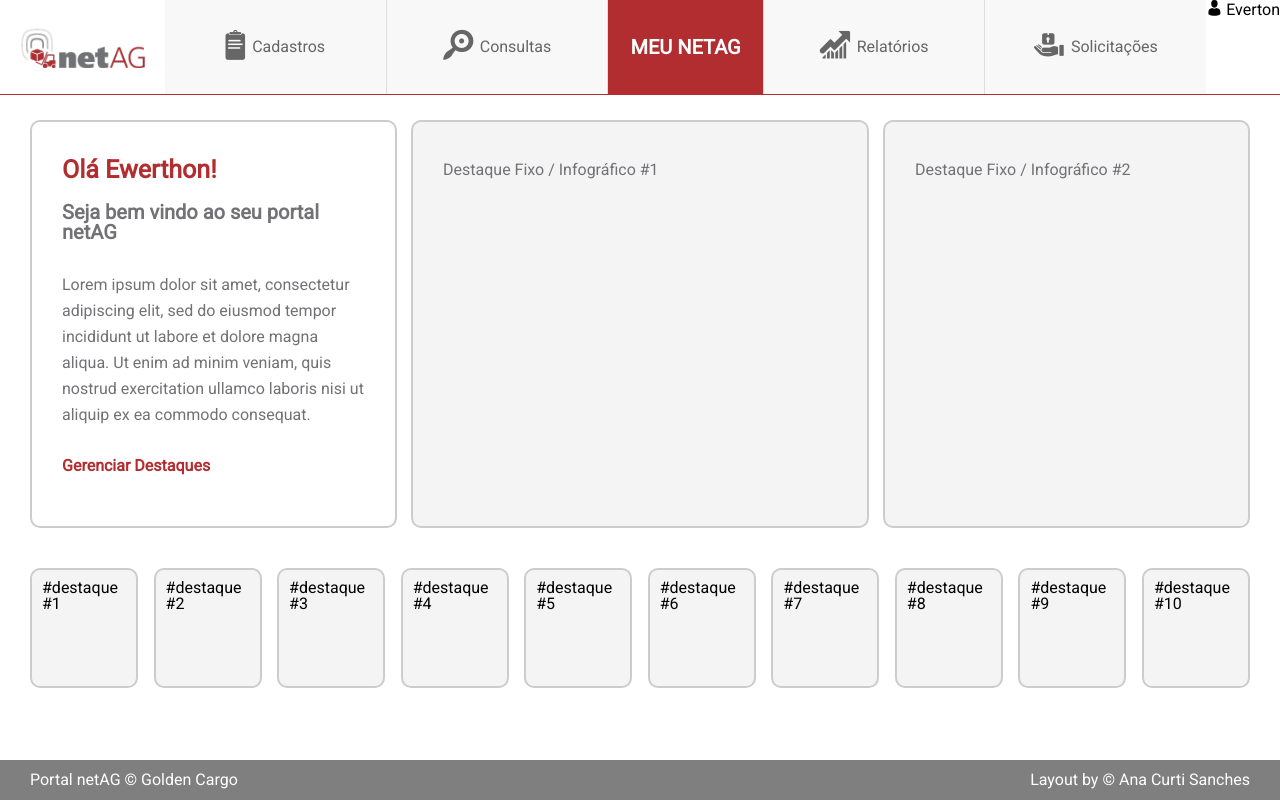
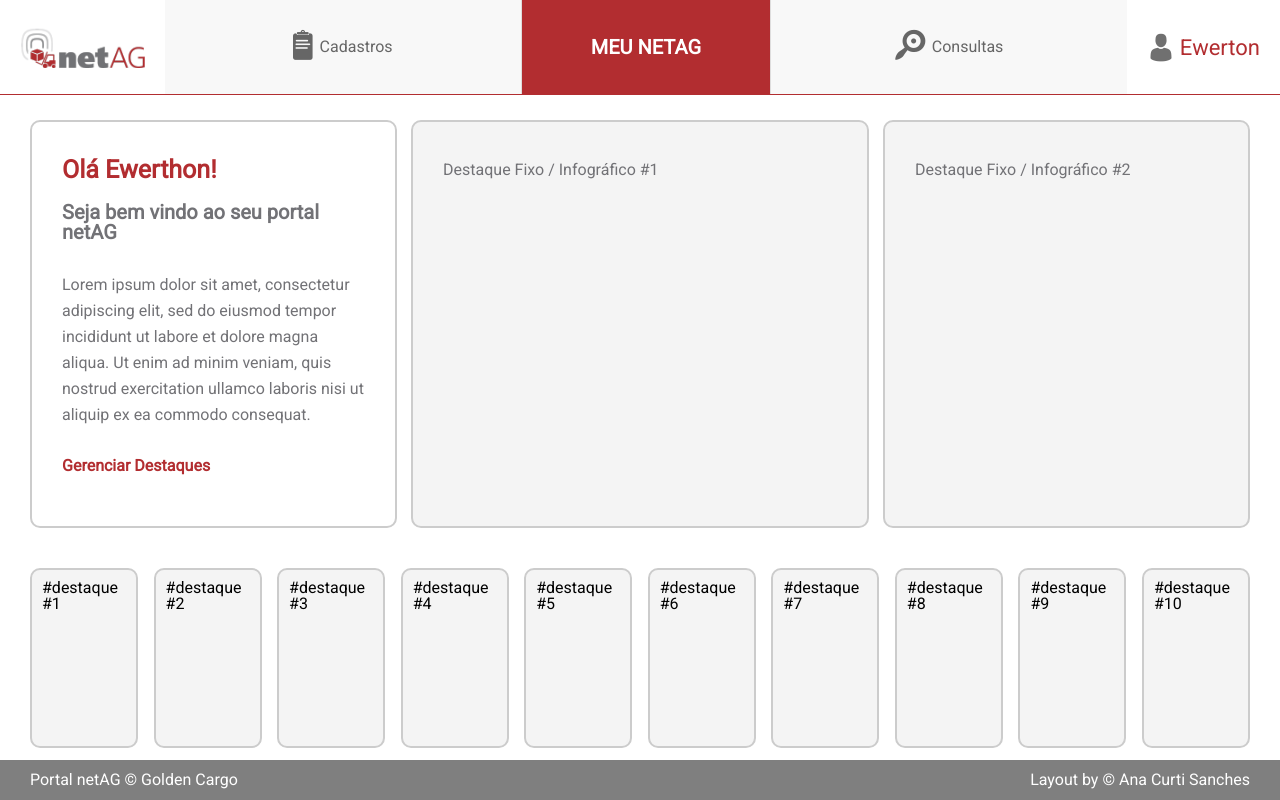
Before and after one commit to diego-mi/netag, an Angular app: page / in a window 1280 px wide. Both pictures are taken after typing "name@example.com", "Sample123" into the empty fields and a click on the button "entrar". Built offline with nearby package versions, Linux system fonts and the light colour scheme.

Commit message:
ajustes em header e destaque

```diff
--- a/src/app/components/common/header/header.component.html
+++ b/src/app/components/common/header/header.component.html
@@ -15,14 +15,7 @@
           </a>
         </li>
         <!--MENU ITEM-->
-        <!--MENU ITEM-->
-        <li class="header__nav__list__item header__nav__list__item--consultas">
-          <a href="">
-            <i class="header__nav__list__item__icon icon-search"></i>
-            <span class="header__nav__list__item__text">Consultas</span>
-          </a>
-        </li>
-        <!--MENU ITEM-->
+
         <!--MENU ITEM-->
         <li class="header__nav__list__item header__nav__list__item--meu-netag">
           <a href="">
@@ -32,18 +25,10 @@
         </li>
         <!--MENU ITEM-->
         <!--MENU ITEM-->
-        <li class="header__nav__list__item header__nav__list__item--relatorios">
+        <li class="header__nav__list__item header__nav__list__item--consultas">
           <a href="">
-            <i class="header__nav__list__item__icon icon-report"></i>
-            <span class="header__nav__list__item__text">Relatórios</span>
-          </a>
-        </li>
-        <!--MENU ITEM-->
-        <!--MENU ITEM-->
-        <li class="header__nav__list__item header__nav__list__item--solicitacoes">
-          <a href="">
-            <i class="header__nav__list__item__icon icon-entrega"></i>
-            <span class="header__nav__list__item__text">Solicitações</span>
+            <i class="header__nav__list__item__icon icon-search"></i>
+            <span class="header__nav__list__item__text">Consultas</span>
           </a>
         </li>
         <!--MENU ITEM-->
@@ -51,10 +36,12 @@
       <!--LIST-->
     </nav>
 
+    <!--MENU USER-->
     <div class="header__user-menu">
-      <i class="icon-user"></i>
-      Everton
+      <i class="icon-user header__user-menu__icon"></i>
+      <span class="header__user-menu__text">Ewerton</span>
     </div>
+    <!--MENU USER-->
   </div>
 </header>
 <!-- Header -->
--- a/src/assets/sass/common/header.scss
+++ b/src/assets/sass/common/header.scss
@@ -63,10 +63,14 @@ $header-height-without-border: $header-height - $header-height-border-height;
       margin-right: 7px;
     }
 
-    &--cadastros {}
-    &--consultas {}
-    &--relatorios {}
-    &--solicitacoes {}
+    &--cadastros {
+    }
+    &--consultas {
+    }
+    &--relatorios {
+    }
+    &--solicitacoes {
+    }
 
     &--meu-netag {
       flex: 0.7;
@@ -80,6 +84,30 @@ $header-height-without-border: $header-height - $header-height-border-height;
       }
     }
   }
+}
+
+.header__user-menu {
+  @extend .flex;
+  justify-content: center;
+  align-items: center;
+  padding: 0 20px;
 
 
+
+  &__icon {
+    font-size: 28px;
+    margin-right: 5px;
+
+    &:before {
+      color: $color-gray-seventh;
+    }
+  }
+
+  &__text {
+    font-family: Roboto, sans-serif;
+    font-size: 22px;
+    color: $color-primary;
+    font-weight: 500;
+  }
+
 }
--- a/src/assets/sass/common/variables.scss
+++ b/src/assets/sass/common/variables.scss
@@ -10,3 +10,4 @@ $color-gray-third: #F8F8F8 !default;
 $color-gray-fourth: #666666 !default;
 $color-gray-fifth: #95989A !default;
 $color-gray-sixth: #D5D4D4 !default;
+$color-gray-seventh: #707070 !default;
--- a/src/assets/sass/layout/destaques.scss
+++ b/src/assets/sass/layout/destaques.scss
@@ -83,7 +83,7 @@ $destaques-mini__width_item: $destaques-mini__width / $destaques-mini__item_marg
   margin-left: 7px;
   background-color: $color-gray-second;
   padding: 10px;
-  min-height: 120px;
+  min-height: 180px;
 
   &:first-child {
     margin-left: 0;
```
